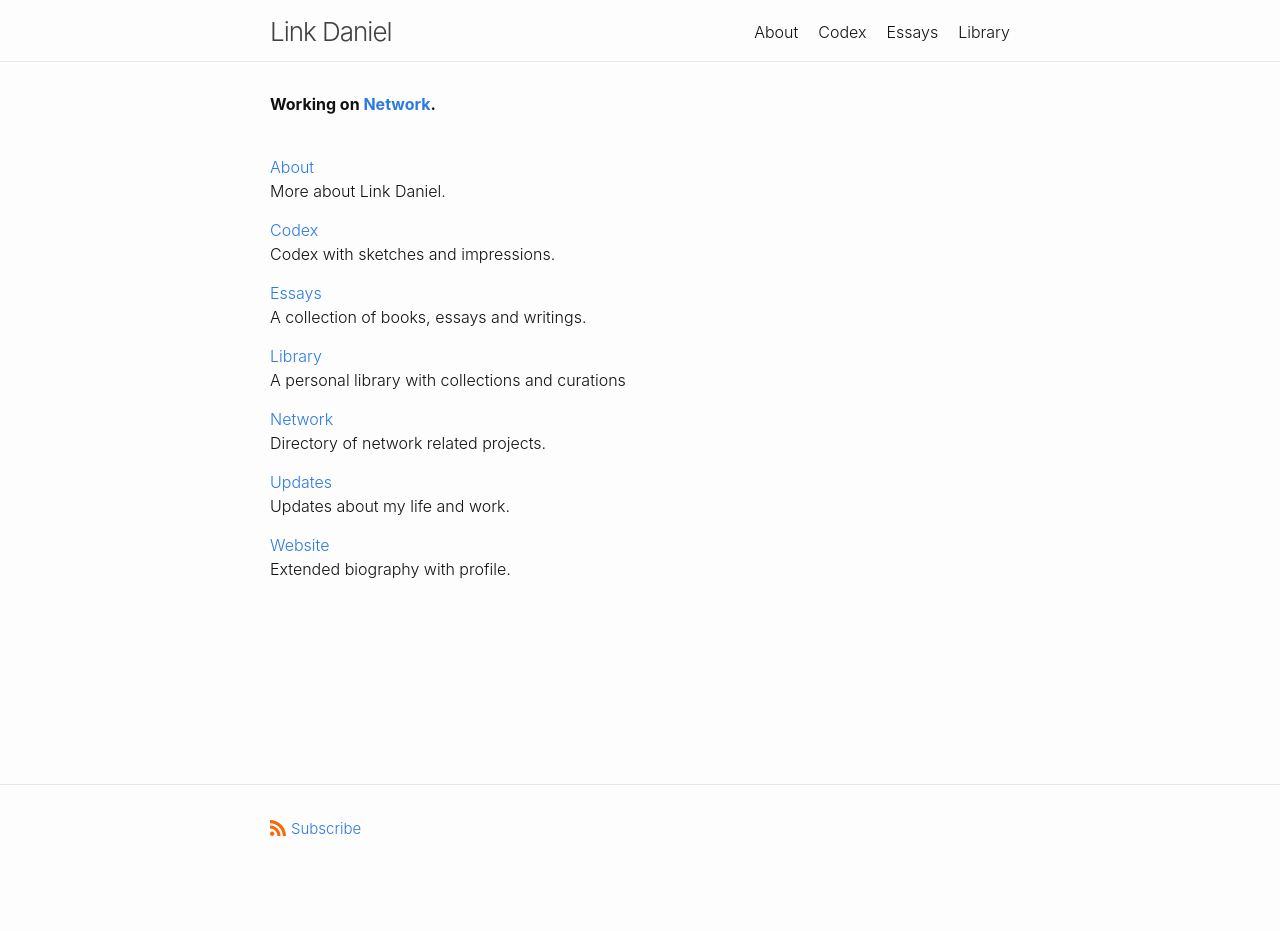
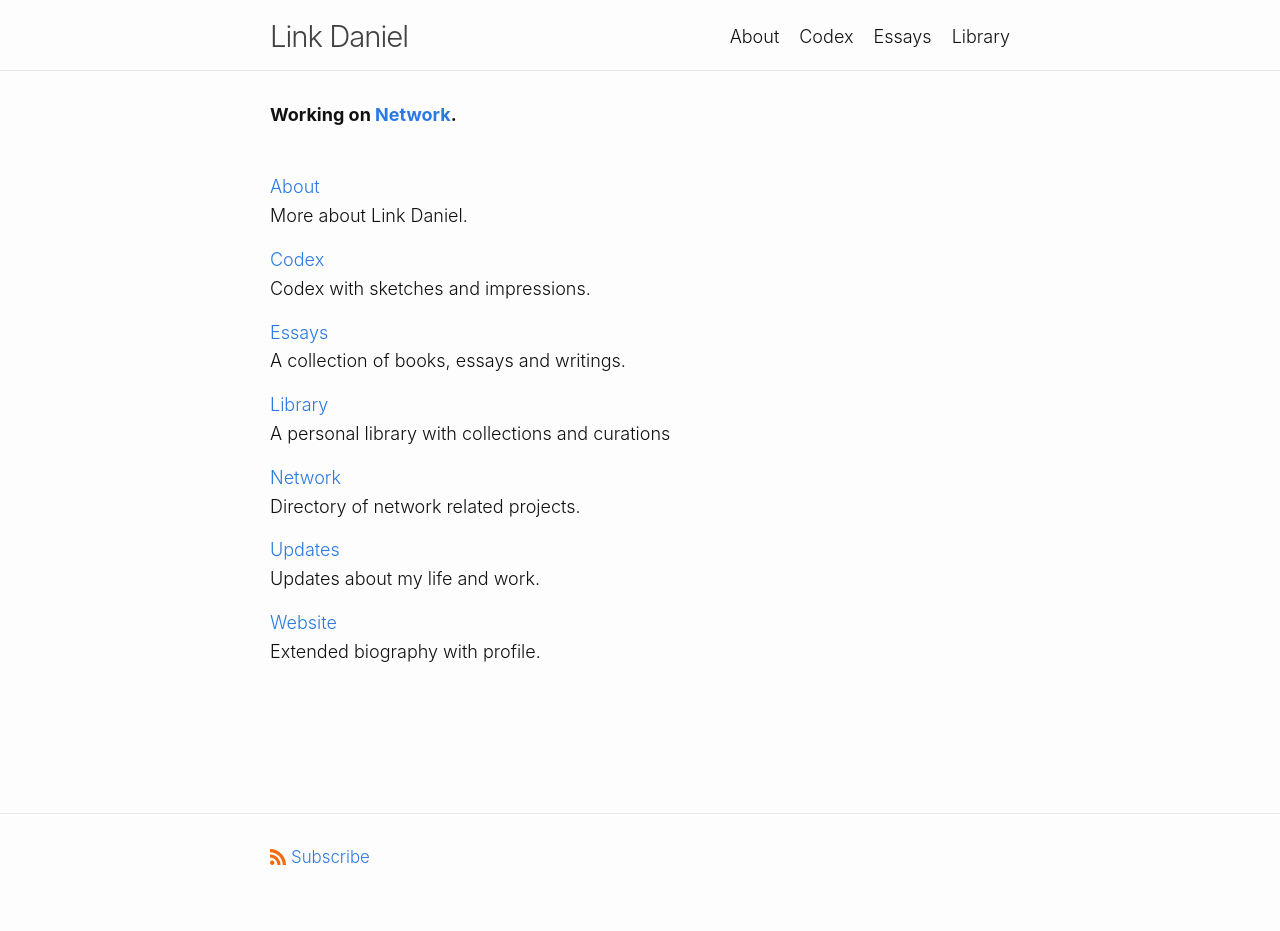
Before and after one commit to link-daniel/link.github.io, a Jekyll site: the page built from index.md, in a window 1280 px wide. Built offline with Jekyll 4.4.1, drawn with Linux system fonts in a browser that asks for light colours; before the commit the page ends 900 px from its top, so only the background shows below that.

Commit message:
Update initialize.scss

```diff
--- a/_sass/minima/initialize.scss
+++ b/_sass/minima/initialize.scss
@@ -4,10 +4,10 @@
 
 $base-font-family: -apple-system, system-ui, BlinkMacSystemFont, "Segoe UI", "Segoe UI Symbol", "Segoe UI Emoji", "Apple Color Emoji", Roboto, Helvetica, Arial, sans-serif !default;
 $code-font-family: "Menlo", "Inconsolata", "Consolas", "Roboto Mono", "Ubuntu Mono", "Liberation Mono", "Courier New", monospace;
-$base-font-size:   16px !default;
+$base-font-size:   18px !default;
 $base-font-weight: 300 !default;
 $small-font-size:  $base-font-size * 0.875 !default;
-$base-line-height: 1.5 !default;
+$base-line-height: 1.6 !default;
 
 $spacing-unit:     30px !default;
 
```
